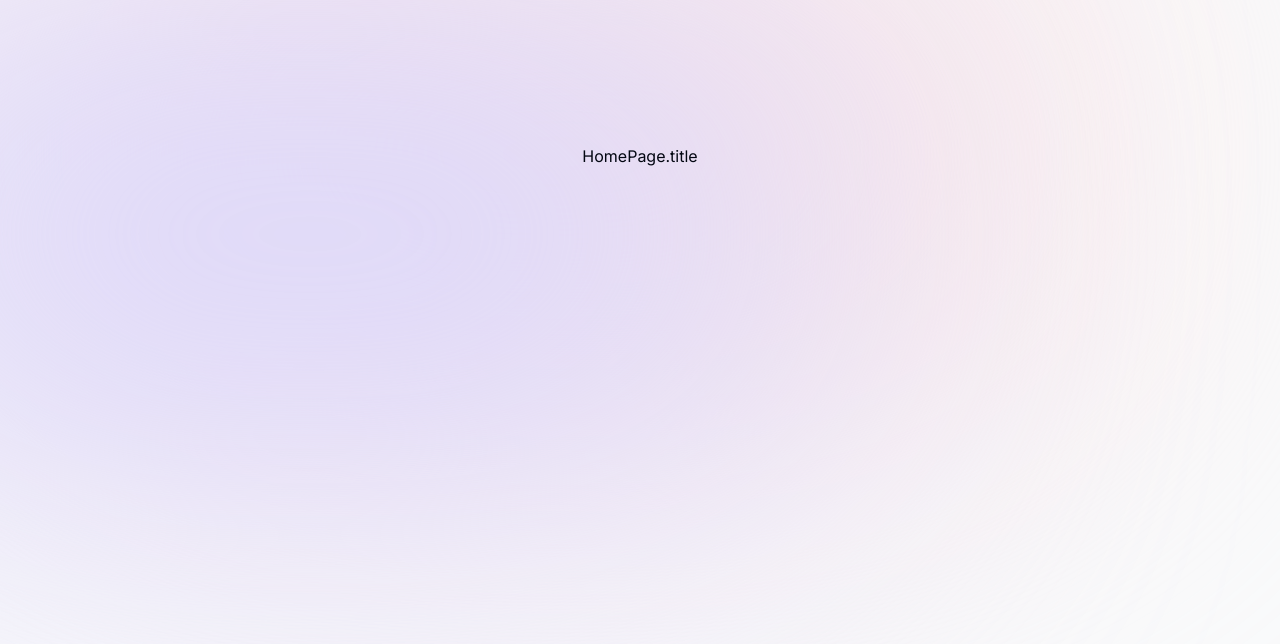
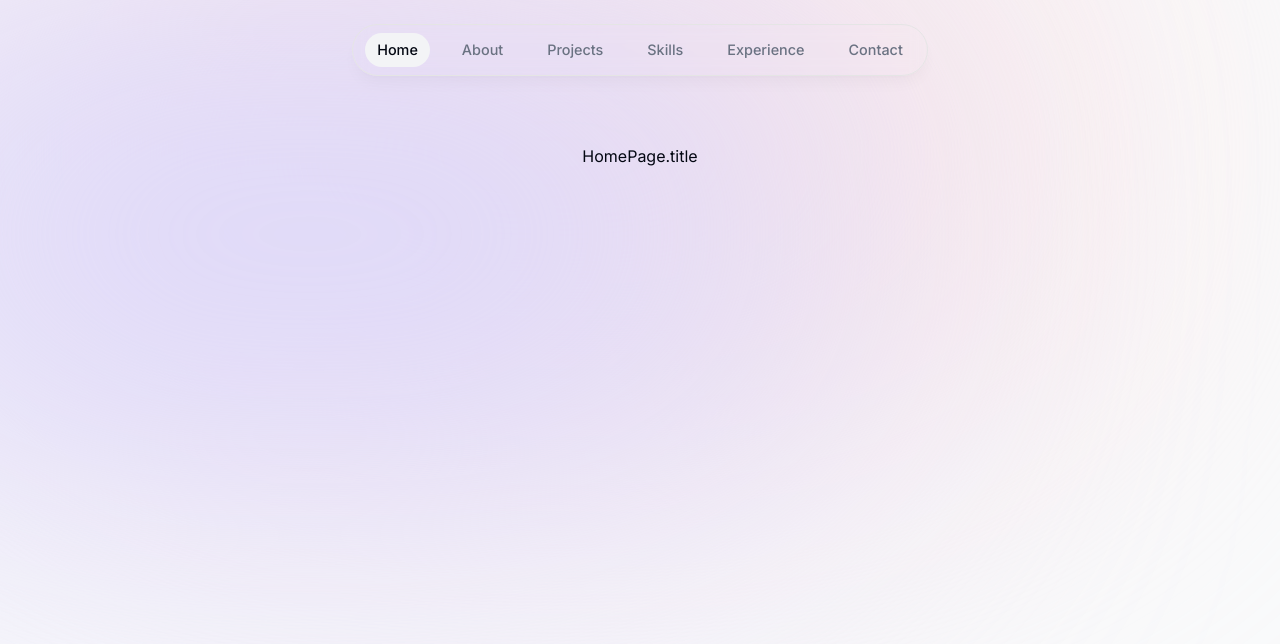
Before and after one commit to ricardovelero/richies-portfolio, a Next.js app: page /en in a window 1280 px wide. Shown: the top 644 px of the page. Built offline with nearby package versions, Linux system fonts and the light colour scheme; no server answers.

Commit message:
feat: add header with framer motion

```diff
--- a/app/[locale]/layout.tsx
+++ b/app/[locale]/layout.tsx
@@ -1,3 +1,5 @@
+import Header from '@/components/header';
+import ActiveSectionContextProvider from '@/context/active-section-context';
 import { NextIntlClientProvider } from 'next-intl';
 import { ThemeProvider } from 'next-themes';
 import { Inter } from 'next/font/google';
@@ -27,7 +29,12 @@ export default async function RootLayout(props: Props) {
           enableSystem
           disableTransitionOnChange
         >
-          <NextIntlClientProvider>{children}</NextIntlClientProvider>
+          <ActiveSectionContextProvider>
+            <NextIntlClientProvider locale={locale}>
+              <Header />
+              {children}
+            </NextIntlClientProvider>
+          </ActiveSectionContextProvider>
         </ThemeProvider>
       </body>
     </html>
--- /dev/null
+++ b/components/header.tsx
@@ -0,0 +1,66 @@
+'use client';
+
+import { useActiveSectionContext } from '@/context/active-section-context';
+import { links } from '@/lib/data';
+import { cn } from '@/lib/utils';
+import { motion } from 'framer-motion';
+import { useLocale, useTranslations } from 'next-intl';
+import Link from 'next/link';
+
+export default function Header() {
+  const t = useTranslations('Header');
+  const locale = useLocale();
+  const { activeSection, setActiveSection, setTimeOfLastClick } =
+    useActiveSectionContext();
+
+  return (
+    <header className='z-10 relative'>
+      <motion.div
+        className={cn(
+          'fixed top-0 left-1/2 h-18 w-full rounded-none border border-white border-opacity-40 bg-white bg-opacity-80 shadow-lg shadow-black/3 backdrop-blur-sm sm:top-6 sm:h-13 sm:rounded-full dark:bg-gray-950 dark:border-black/40 dark:bg-opacity-75',
+          locale === 'es' ? 'sm:w-2xl' : 'sm:w-xl',
+        )}
+        initial={{ y: -100, x: '-50%', opacity: 0 }}
+        animate={{ y: 0, x: '-50%', opacity: 1 }}
+      ></motion.div>
+      <nav className='flex fixed top-[0.15rem] left-1/2 h-12 -translate-x-1/2 py-2 sm:top-[1.7rem] sm:h-[initial] sm:py-0'>
+        <ul className='flex w-88 flex-wrap items-center justify-center gap-y-1 text-[0.9rem] font-medium text-gray-500 sm:w-160 sm:flex-nowrap sm:gap-5'>
+          {links.map((link) => (
+            <motion.li
+              key={link.hash}
+              className='relative h-3/4 flex items-center justify-center'
+              initial={{ y: -100, opacity: 0 }}
+              animate={{ y: 0, opacity: 1 }}
+            >
+              <Link
+                onClick={() => {
+                  setActiveSection(link.name);
+                  setTimeOfLastClick(Date.now());
+                }}
+                href={link.hash}
+                className={cn(
+                  'flex w-full items-center justify-center px-3 py-3 hover:text-gray-950 transition dark:text-gray-500 dark:hover:text-gray-300',
+                  activeSection === link.name &&
+                    'text-gray-950 dark:text-gray-200',
+                )}
+              >
+                {t(link.name)}
+                {link.name === activeSection && (
+                  <motion.span
+                    layoutId='activeSection'
+                    transition={{
+                      type: 'spring',
+                      stiffness: 380,
+                      damping: 30,
+                    }}
+                    className='bg-gray-100 rounded-full absolute inset-0 -z-10 dark:bg-gray-800'
+                  ></motion.span>
+                )}
+              </Link>
+            </motion.li>
+          ))}
+        </ul>
+      </nav>
+    </header>
+  );
+}
--- a/package.json
+++ b/package.json
@@ -12,6 +12,7 @@
     "@base-ui/react": "^1.4.1",
     "class-variance-authority": "^0.7.1",
     "clsx": "^2.1.1",
+    "framer-motion": "^12.38.0",
     "lucide-react": "^1.8.0",
     "next": "16.2.4",
     "next-intl": "^4.9.1",
```
Also changed, not shown: 1 other file (tests, documents, lock files or other folders).
